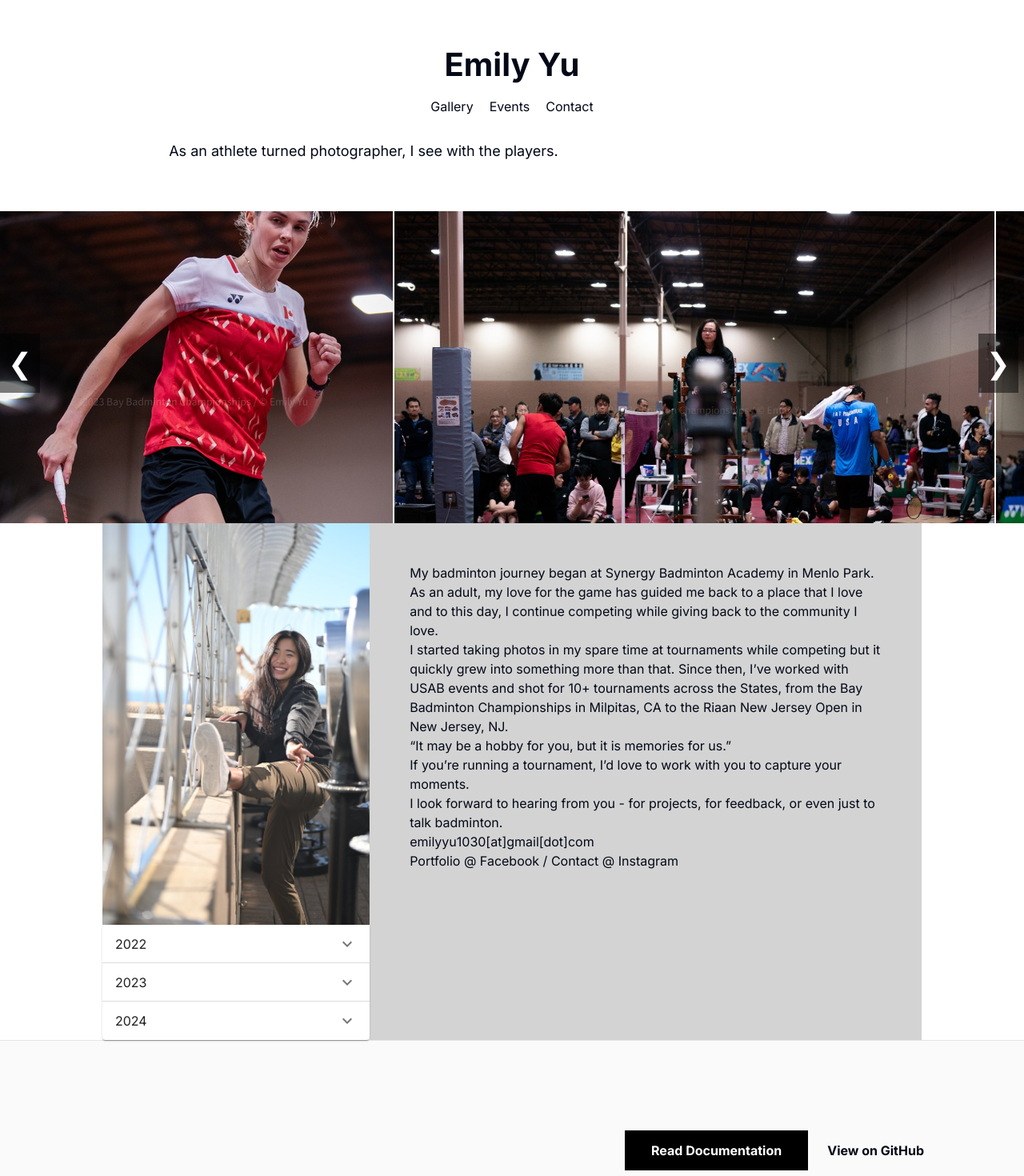
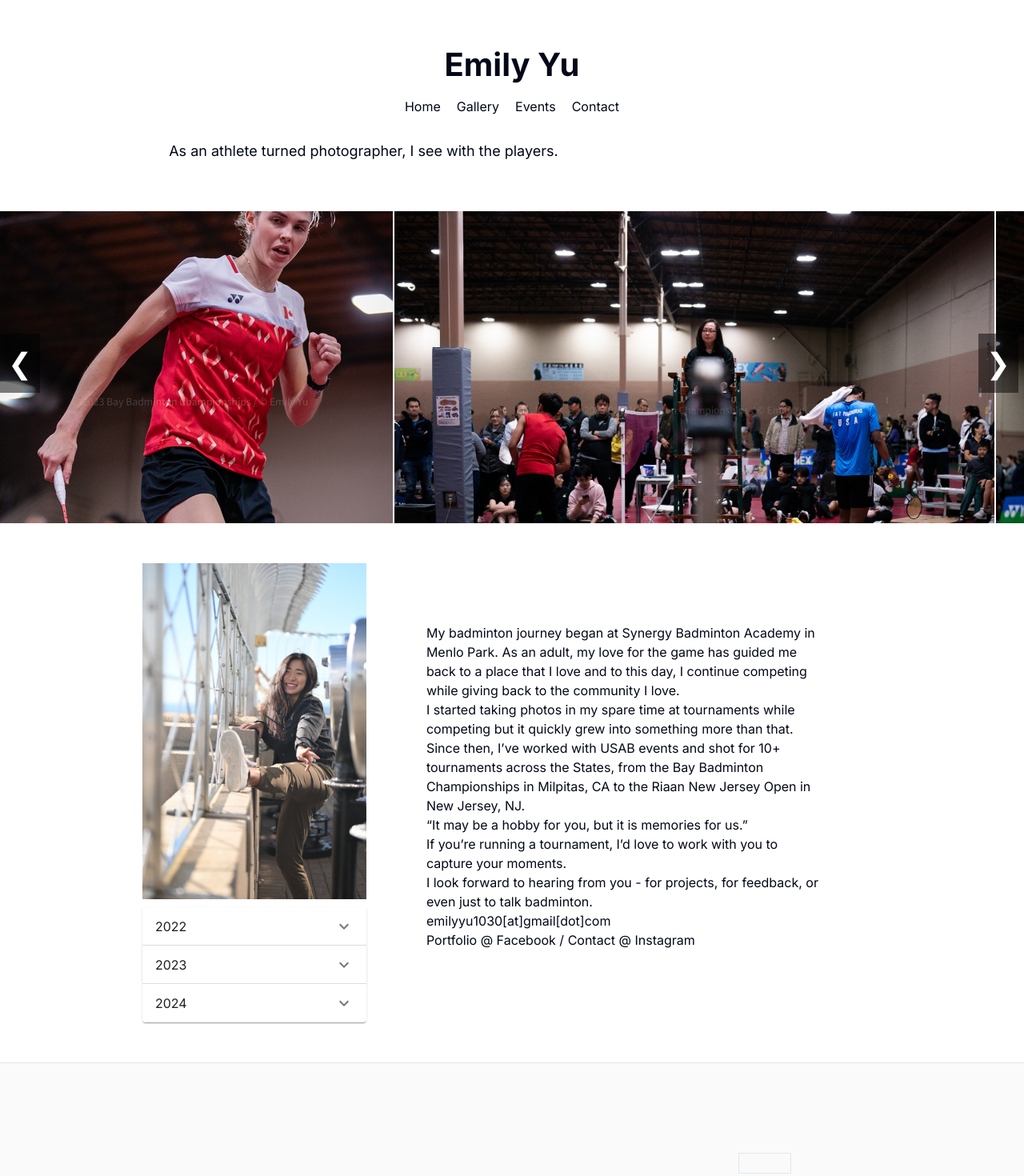
Before and after one commit to emily-yu/photo-portfolio, a Next.js app: page / in a window 1280 px wide. Shown: the top 1470 px of the page at 80% size. Built offline with nearby package versions, Linux system fonts and the light colour scheme.

Commit message:
home/gallery/events nav

```diff
--- a/src/app/_components/events.tsx
+++ b/src/app/_components/events.tsx
@@ -39,6 +39,7 @@ export function Events() {
       <h2 className="text-5xl font-bold">Emily Yu</h2>
       <div style={{textAlign: "center"}}>
         <div id="nav">
+        <a href="/">Home</a>
         {/* <a href="/login">Login</a> */}
         <a href="/gallery">Gallery</a>
         <a href="/events">Events</a>
--- a/src/app/_components/footer.tsx
+++ b/src/app/_components/footer.tsx
@@ -12,15 +12,16 @@ export function Footer() {
           <div className="flex flex-col lg:flex-row justify-center items-center lg:pl-4 lg:w-1/2">
             <a
               href="https://nextjs.org/docs/app/building-your-application/routing/layouts-and-templates"
-              className="mx-3 bg-black hover:bg-white hover:text-black border border-black text-white font-bold py-3 px-12 lg:px-8 duration-200 transition-colors mb-6 lg:mb-0"
+              // className="mx-3 bg-black hover:bg-white hover:text-black border border-black text-white font-bold py-3 px-12 lg:px-8 duration-200 transition-colors mb-6 lg:mb-0"
+              className="mx-3 hover:bg-white hover:text-black border  text-white font-bold py-3 px-12 lg:px-8 duration-200 transition-colors mb-6 lg:mb-0"
             >
-              Read Documentation
+              {/* Contact */}
             </a>
             <a
               href={`https://github.com/vercel/next.js/tree/canary/examples/${EXAMPLE_PATH}`}
               className="mx-3 font-bold hover:underline"
             >
-              View on GitHub
+              {/* Socials */}
             </a>
           </div>
         </div>
--- a/src/app/_components/gallery.tsx
+++ b/src/app/_components/gallery.tsx
@@ -10,6 +10,7 @@ export function Gallery() {
       <h2 className="text-5xl font-bold">Emily Yu</h2>
       <div style={{textAlign: "center"}}>
       <div id="nav">
+        <a href="/">Home</a>
         {/* <a href="/login">Login</a> */}
         <a href="/gallery">Gallery</a>
         <a href="/events">Events</a>
--- a/src/app/_components/intro.tsx
+++ b/src/app/_components/intro.tsx
@@ -39,6 +39,7 @@ export function Intro() {
       <h2 className="text-5xl font-bold">Emily Yu</h2>
       <div style={{textAlign: "center"}}>
       <div id="nav">
+      <a href="/">Home</a>
         {/* <a href="/login">Login</a> */}
         <a href="/gallery">Gallery</a>
         <a href="/events">Events</a>
@@ -104,17 +105,17 @@ export function Intro() {
       <button className="next" onClick={() => scroll(1)}>&#10095;</button>
     </div>
 
-    <section style={{display:"flex"}}>
+    <section style={{display:"flex", padding: "50px"}}>
       {/* a expand */}
       <Stack>
-            <img src="/assets/me.jpg" alt="Image 1" />
+            <img src="/assets/me.jpg" alt="Image 1" style={{marginBottom: "10px"}}></img>
             <MyAccordion/>
 
           </Stack>
 
 
       {/* info section */}
-      <div style={{padding: "50px", backgroundColor: "lightgrey"}}>
+      <div style={{padding: "75px"}}> {/*, backgroundColor: "lightgrey"}}>*/}
         <p>My badminton journey began at Synergy Badminton Academy in Menlo Park. As an adult, my love for the game has guided me back to a place that I love and to this day, I continue competing while giving back to the community I love. </p>
         <p>I started taking photos in my spare time at tournaments while competing but it quickly grew into something more than that. Since then, I’ve worked with USAB events and shot for  10+ tournaments across the States, from the Bay Badminton Championships in Milpitas, CA to the Riaan New Jersey Open in New Jersey, NJ.</p>
         <h3>“It may be a hobby for you, but it is memories for us.”</h3>
```
